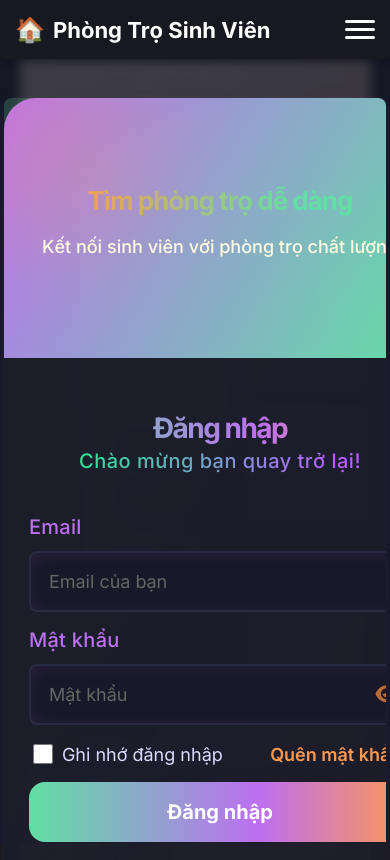
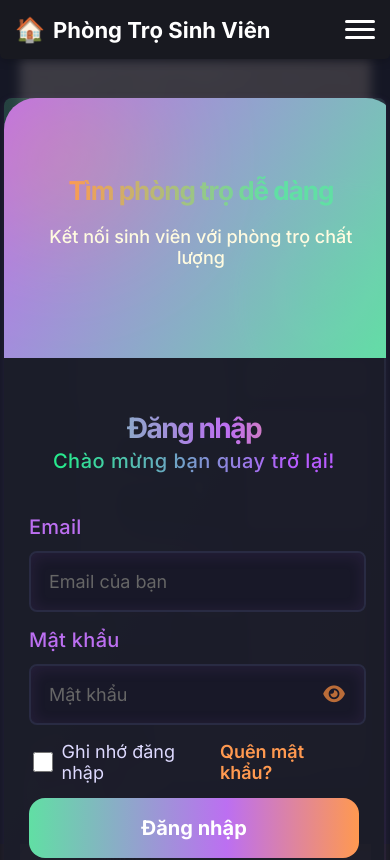
Before and after one commit to MinhNhut05/student-room-rentals, a React (Create React App) app in the folder client/: page /student-room-rentals/login in a window 390 px wide. Shown: the top 860 px of the page. Built offline with nearby package versions, Linux system fonts and the light colour scheme.

Commit message:
fix giao diện cho mobile

```diff
--- a/client/src/components/layout/Header/Header.scss
+++ b/client/src/components/layout/Header/Header.scss
@@ -121,7 +121,7 @@ $button-text-dark: #17171c; // Dark text for sign-up button
       display: flex;
       gap: 15px;
       align-items: center;
-      margin-left: 40px; // Space between login and signup buttons
+      margin-left: -20px; // Space between login and signup buttons
 
       .login-button,
       .signup-button,
--- a/client/src/pages/LoginPage/LoginPage.scss
+++ b/client/src/pages/LoginPage/LoginPage.scss
@@ -502,7 +502,7 @@
       height: auto;
 
       .login-form-section {
-        width: 100%;
+        width: 85%;
         order: 2;
         padding: 40px; // Increased padding
 
@@ -584,7 +584,7 @@
       }
 
       .illustration-section {
-        width: 100%;
+        width: 90%;
         order: 1;
         padding: 45px; // Increased padding
 
@@ -651,7 +651,7 @@
           }
 
           .form-group input {
-            width: 100%; // Full width on small screens
+            width: 90%; // Full width on small screens
             font-size: 18px; // Maintain readability
           }
         }
--- a/client/src/pages/RegisterPage/RegisterPage.scss
+++ b/client/src/pages/RegisterPage/RegisterPage.scss
@@ -370,14 +370,14 @@ $shadow-medium: rgba(0, 0, 0, 0.15);
   @media (max-width: 800px) {
     .register-container {
       flex-direction: column;
-      max-width: 99vw;
+      max-width: 90vw;
       margin: 20px auto;
 
       .register-illustration {
         width: 100%;
         min-width: unset;
         min-height: 160px;
-        padding: 30px 12px;
+        padding: 30px 24px;
 
         h2 {
           font-size: 1.6rem;
@@ -402,10 +402,10 @@ $shadow-medium: rgba(0, 0, 0, 0.15);
 
       .register-form-section {
         min-width: unset;
-        padding: 38px 14px;
+        padding: 38px 24px;
 
         .form-header {
-          text-align: center;
+          margin-left: 30px;
 
           h2 {
             font-size: 1.7rem;
@@ -414,6 +414,11 @@ $shadow-medium: rgba(0, 0, 0, 0.15);
 
         .register-form {
           gap: 14px;
+          margin-left: 30px;
+
+          .register-btn {
+            margin-left: 20px;
+          }
         }
 
         .login-switch {
--- a/client/src/pages/RoomListPage/RoomListPage.scss
+++ b/client/src/pages/RoomListPage/RoomListPage.scss
@@ -407,7 +407,7 @@
   }
 
   .room-list-page .page-header {
-    padding: 18px 0 7px 0;
+    padding: 18px 25px 7px 0;
   }
 
   .room-list-page .room-filter-container {
```
